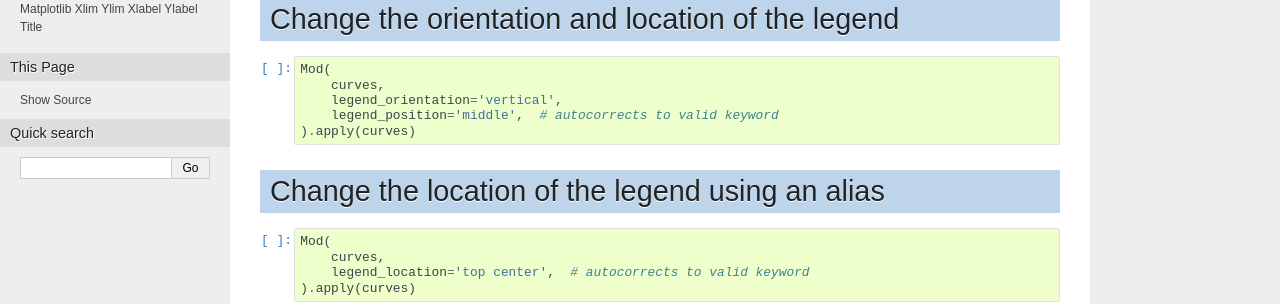
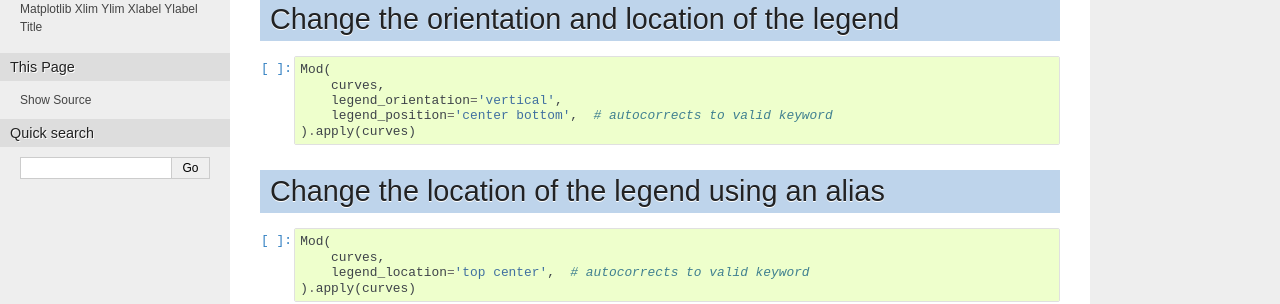
Before and after one commit to ahuang11/holoext, a Sphinx documentation site: the page built from docs/examples/legend_options.ipynb, in a window 1280 px wide. Shown: the part 387-691 px from the top of the page. Built offline with Sphinx 7.4.7, drawn with Linux system fonts in a browser that asks for light colours; some of the changed lines change nothing that is shown.

Commit message:
Maybe fix docs?

```diff
--- a/docs/conf.py
+++ b/docs/conf.py
@@ -46,6 +46,8 @@
     'sphinx.ext.napoleon',
     'nbsphinx'
 ]
+
+nbsphinx_allow_errors = True
 
 # Add any paths that contain templates here, relative to this directory.
 templates_path = ['_templates']
```
Also changed, not shown: docs/examples/legend_options.ipynb.
